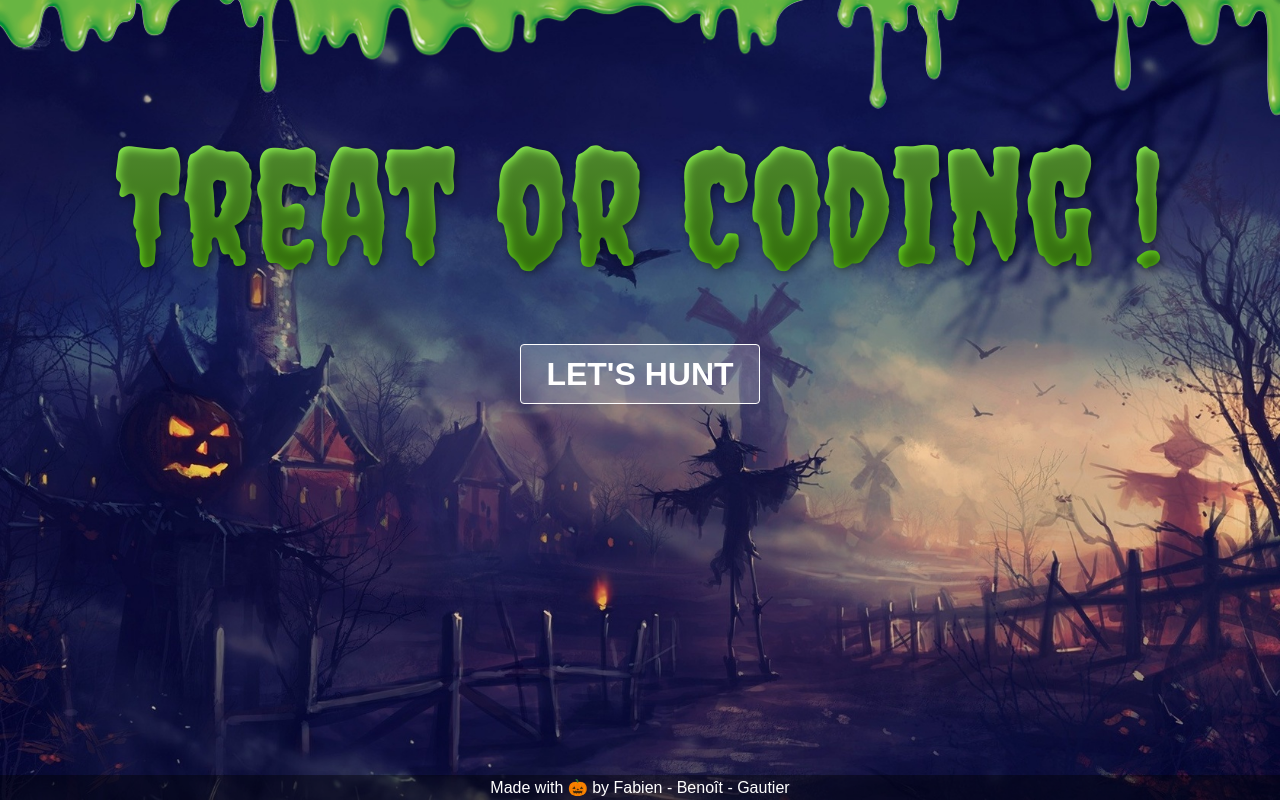
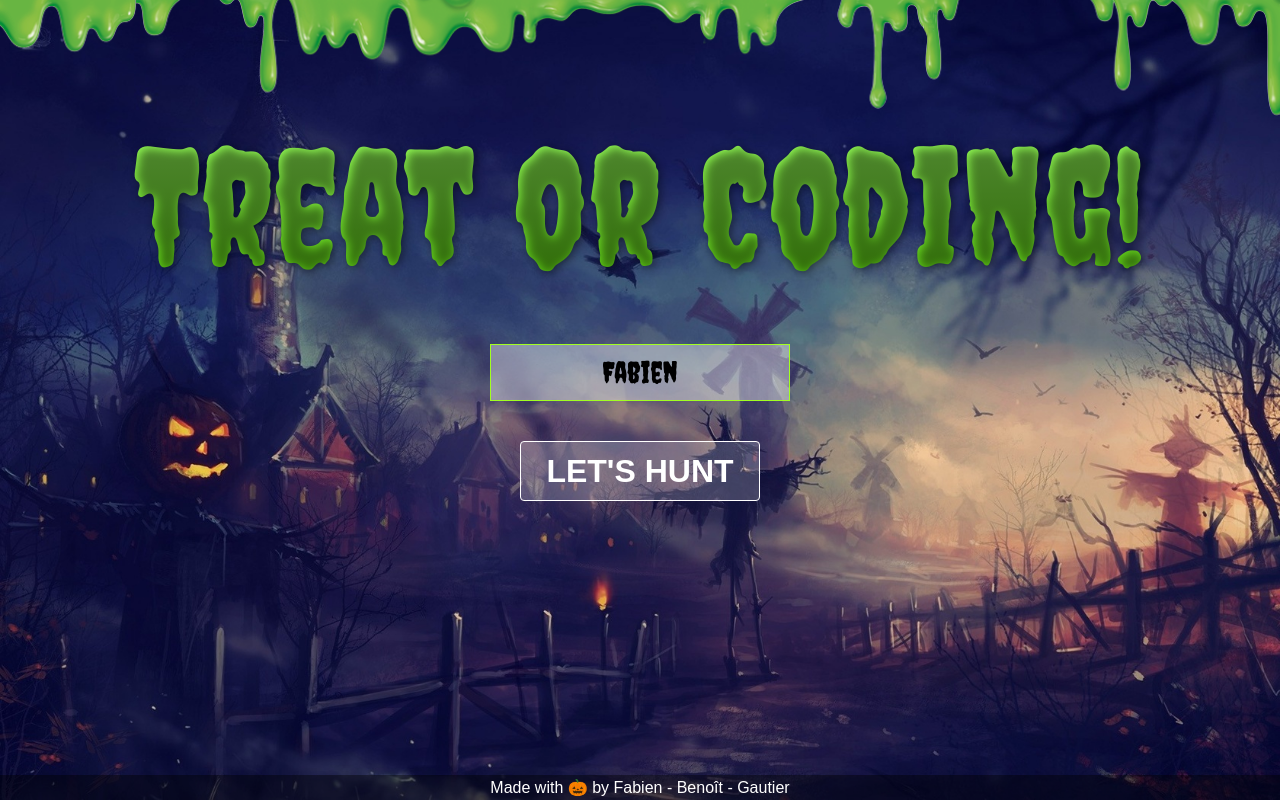
Before and after one commit to voortexx/reims-0918-js-hackathon-1-bfg, a React (Create React App) app in the folder app/: page / in a window 1280 px wide. Built offline with nearby package versions, Linux system fonts and the light colour scheme; no server answers.

Commit message:
Change witch system

```diff
--- a/app/src/Adresses.js
+++ b/app/src/Adresses.js
@@ -32,6 +32,7 @@ class Adresses extends React.Component {
       modal: !this.state.modal,
       visited: true
     });
+    this.props.witchCall();
   }
   render() {
     return (
--- a/app/src/AdressesListing.js
+++ b/app/src/AdressesListing.js
@@ -8,6 +8,7 @@ const AdressesListing = props => (
     <Button className="chasseinit" onClick={() => props.backButton()}>
       Back
     </Button>
+    <h3 className="playerName">{props.playerName}, be aware of the witch!</h3>
     <Row>
       <Col xs="10">
         <CardDeck>
@@ -16,6 +17,7 @@ const AdressesListing = props => (
               key={oneAdress.properties.id}
               selectCandy={props.selectCandy}
               adresseInfos={oneAdress}
+              witchCall={props.witchCall}
             />
           ))}
         </CardDeck>
--- a/app/src/App.css
+++ b/app/src/App.css
@@ -172,6 +172,14 @@ header h1 {
   -webkit-text-fill-color: transparent;
 }
 
+.playerName {
+  color: #fff;
+  font-size: 3rem;
+  padding-top: 0;
+  margin-top: 5px;
+  text-align: left;
+}
+
 body {
   background: url("img/bg.jpg");
   background-size: cover;
@@ -282,3 +290,22 @@ h2 {
 .modal-header span {
   color: #fff;
 }
+
+.form-group input {
+  width: 300px;
+  padding: 5px;
+  font-size: 30px;
+  text-align: center;
+  background-color: rgba(255, 255, 255, 0.4);
+  border: 1px solid #a2ff21;
+}
+
+.form-group input:hover {
+  box-shadow: 0px 0px 50px #a2ff21;
+  color: #8bbf42;
+  background-color: rgba(255, 255, 255, 0.8);
+}
+
+.form-group input:focus {
+  background-color: rgba(255, 255, 255, 1);
+}
--- a/app/src/App.js
+++ b/app/src/App.js
@@ -24,7 +24,8 @@ class App extends Component {
       myCandiesOpen: false,
       fullBag: [],
       witchPower: 0,
-      witchCall: false
+      witchCall: false,
+      playerName: "Fabien"
     };
     this.tabsOpeningSystem = this.tabsOpeningSystem.bind(this);
     this.selectCandy = this.selectCandy.bind(this);
@@ -111,13 +112,13 @@ class App extends Component {
       myCandies: [...this.state.myCandies, newCandy],
       witchPower: this.state.witchPower + 1
     });
-    this.witchCall();
   }
 
   backButton() {
     this.setState({
       adresseOpen: false,
-      myCandiesOpen: false
+      myCandiesOpen: false,
+      witchCall: false
     });
   }
 
@@ -145,6 +146,12 @@ class App extends Component {
     }
   }
 
+  handleChangePlayerName(e) {
+    this.setState({
+      playerName: e.target.value
+    });
+  }
+
   render() {
     return (
       <div className="App font">
@@ -152,12 +159,22 @@ class App extends Component {
         <Container fluid>
           {!this.state.witchCall ? (
             !this.state.huntingOpen ? (
+              <Fragment>
+                <div className="form-group">
+                  <input
+                    type="text"
+                    onChange={e => this.handleChangePlayerName(e)}
+                    value={this.state.playerName}
+                  />
+                </div>
+                <br />
                 <Button
                   className="chasseinit"
                   onClick={() => this.candiesAttribution()}
                 >
                   Let's Hunt
                 </Button>
+              </Fragment>
             ) : (
               !this.state.adresseOpen &&
               (!this.state.myCandiesOpen && (
@@ -176,12 +193,14 @@ class App extends Component {
                 className="chasseinit mt-3"
                 onClick={() => this.backButton()}
               >
-                Back
+                Retry
               </Button>
             </Fragment>
           )}
           {this.state.adresseOpen && (
             <AdressesListing
+              witchCall={this.witchCall}
+              playerName={this.state.playerName}
               backButton={this.backButton}
               selectCandy={this.selectCandy}
               adressesList={this.state.adressesAndCandies}
--- a/app/src/FullInventory.js
+++ b/app/src/FullInventory.js
@@ -30,7 +30,9 @@ const CandiesList = ({ fullBag, backButton }) => {
           </div>
         ))
       ) : (
-        <h2 style={{ color: "#fff" }}>Your Inventory is Empty</h2>
+        <h2 className="mt-3" style={{ color: "#fff" }}>
+          Your Inventory is Empty
+        </h2>
       )}
     </React.Fragment>
   );
--- a/app/src/Header.js
+++ b/app/src/Header.js
@@ -6,7 +6,7 @@ const Header = () => (
     <header className="hero">
       <div className="hero_bg" />
       <div className="hero_fg" />
-      <h1 className="text-center">Treat or Coding !</h1>
+      <h1 className="text-center">Treat or Coding!</h1>
     </header>
     <svg className="visually-hidden">
       <defs>
--- a/app/src/HomeButtons.js
+++ b/app/src/HomeButtons.js
@@ -40,7 +40,7 @@ const HomeButtons = props => {
         />
         <div id="word">
           <div id="glitches">
-            <span id="main2">Inventory - {props.myCandies.length}</span>
+            <span id="main2">Inventory</span>
             <div id="letters">
               <span className="letter">I</span>
               <span className="letter">n</span>
```
Lines whose indentation alone changed are shown as unchanged.
